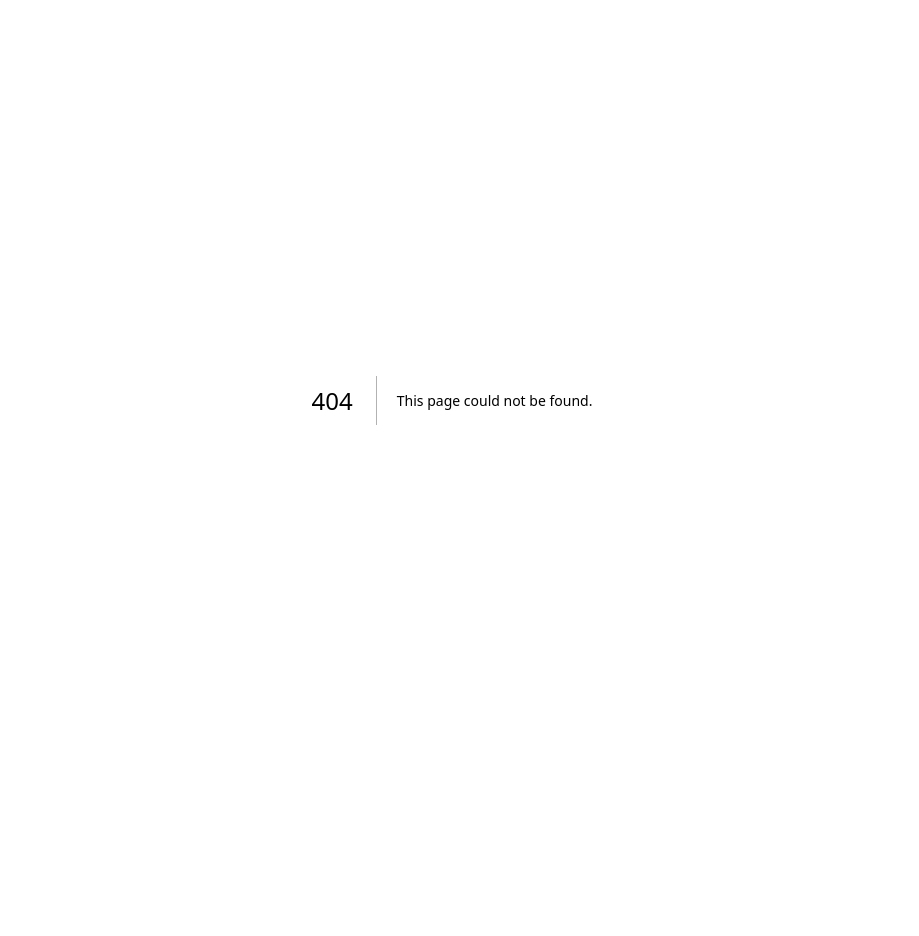
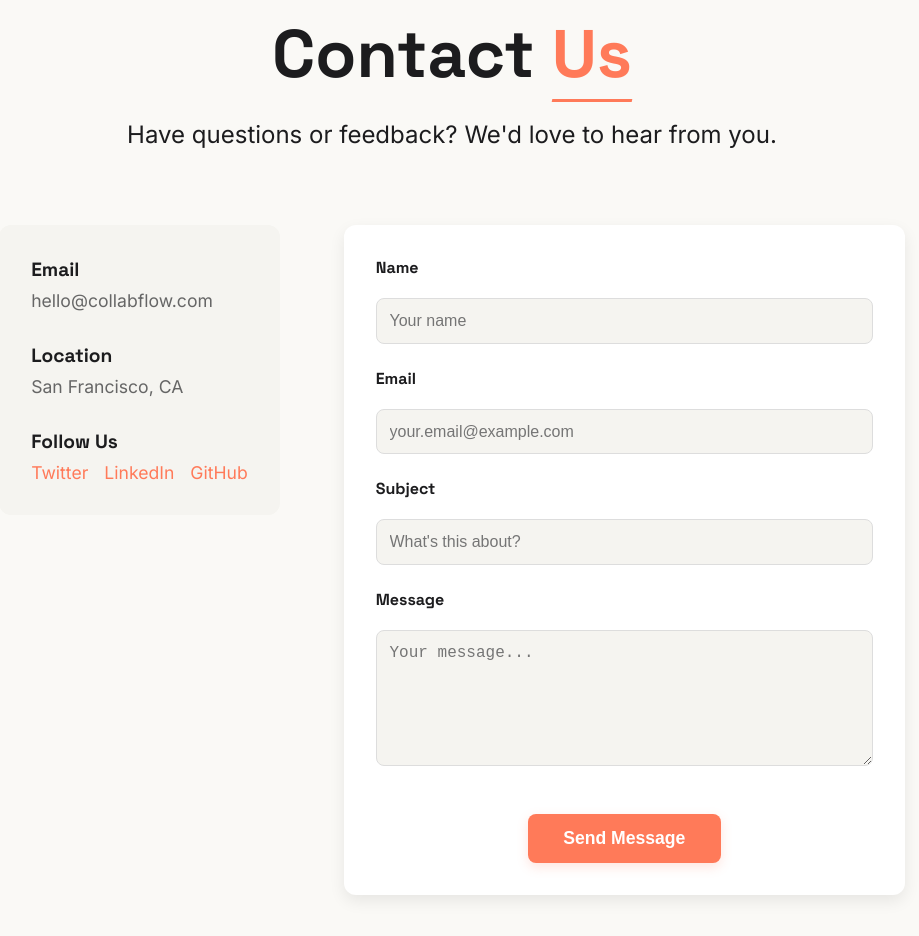
Before and after one commit to buidl-renaissance/co.lab, a Next.js app: page /contact in a window 1280 px wide. Before the commit this address had no page. Shown: the top 936 px of the page, without its empty margins (188-1107 px from the left). Before the commit the page ends 800 px from the top, so only its background shows below. Built offline with nearby package versions, Linux system fonts and the light colour scheme.

Commit message:
add contact page

```diff
--- /dev/null
+++ b/src/pages/api/contact.ts
@@ -0,0 +1,60 @@
+import type { NextApiRequest, NextApiResponse } from 'next';
+
+type ContactFormData = {
+  name: string;
+  email: string;
+  subject: string;
+  message: string;
+};
+
+type ResponseData = {
+  success: boolean;
+  error?: string;
+};
+
+export default async function handler(
+  req: NextApiRequest,
+  res: NextApiResponse<ResponseData>
+) {
+  if (req.method !== 'POST') {
+    return res.status(405).json({ success: false, error: 'Method not allowed' });
+  }
+
+  try {
+    const { name, email, subject, message } = req.body as ContactFormData;
+
+    // Validate required fields
+    if (!name || !email || !subject || !message) {
+      return res.status(400).json({
+        success: false,
+        error: 'Missing required fields'
+      });
+    }
+
+    // Validate email format
+    const emailRegex = /^[^\s@]+@[^\s@]+\.[^\s@]+$/;
+    if (!emailRegex.test(email)) {
+      return res.status(400).json({
+        success: false,
+        error: 'Invalid email format'
+      });
+    }
+
+    // Here you would typically:
+    // 1. Send an email notification
+    // 2. Store the message in a database
+    // 3. Integrate with a CRM or ticketing system
+    // For now, we'll just simulate a successful submission
+    await new Promise(resolve => setTimeout(resolve, 1000));
+
+    return res.status(200).json({
+      success: true
+    });
+  } catch (error) {
+    console.error('Error processing contact form:', error);
+    return res.status(500).json({
+      success: false,
+      error: 'Failed to process contact form'
+    });
+  }
+}
--- /dev/null
+++ b/src/pages/contact.tsx
@@ -0,0 +1,254 @@
+import React, { useState } from 'react';
+import Head from 'next/head';
+import styled from 'styled-components';
+import { Container, Main, Title, Description } from '@/components/Layout';
+import { Form, FormGroup, Label, Input, TextArea } from '@/components/Form';
+import { ButtonGroup, PrimaryButton } from '@/components/Buttons';
+
+const ContactPage = () => {
+  const [formData, setFormData] = useState({
+    name: '',
+    email: '',
+    subject: '',
+    message: ''
+  });
+  const [isSubmitting, setIsSubmitting] = useState(false);
+  const [submitStatus, setSubmitStatus] = useState<{
+    type: 'success' | 'error' | null;
+    message: string;
+  }>({ type: null, message: '' });
+
+  const handleChange = (e: React.ChangeEvent<HTMLInputElement | HTMLTextAreaElement>) => {
+    const { name, value } = e.target;
+    setFormData(prev => ({
+      ...prev,
+      [name]: value
+    }));
+  };
+
+  const handleSubmit = async (e: React.FormEvent) => {
+    e.preventDefault();
+    setIsSubmitting(true);
+    setSubmitStatus({ type: null, message: '' });
+
+    try {
+      const response = await fetch('/api/contact', {
+        method: 'POST',
+        headers: {
+          'Content-Type': 'application/json',
+        },
+        body: JSON.stringify(formData),
+      });
+
+      const data = await response.json();
+
+      if (data.success) {
+        setSubmitStatus({
+          type: 'success',
+          message: 'Thank you for your message! We will get back to you soon.'
+        });
+        setFormData({ name: '', email: '', subject: '', message: '' });
+      } else {
+        setSubmitStatus({
+          type: 'error',
+          message: data.error || 'There was an error sending your message. Please try again.'
+        });
+      }
+    } catch (error) {
+      console.error('Error submitting contact form:', error);
+      setSubmitStatus({
+        type: 'error',
+        message: 'There was an error sending your message. Please try again.'
+      });
+    } finally {
+      setIsSubmitting(false);
+    }
+  };
+
+  return (
+    <Container>
+      <Head>
+        <title>Contact Us | Co.Lab</title>
+        <meta name="description" content="Get in touch with the Co.Lab team" />
+        <link rel="icon" href="/favicon.ico" />
+      </Head>
+
+      <Main>
+        <Title>Contact <span>Us</span></Title>
+        <Description>
+          Have questions or feedback? We&apos;d love to hear from you.
+        </Description>
+
+        <ContactContainer>
+          <ContactInfo>
+            <InfoSection>
+              <InfoTitle>Email</InfoTitle>
+              <InfoText>hello@collabflow.com</InfoText>
+            </InfoSection>
+            <InfoSection>
+              <InfoTitle>Location</InfoTitle>
+              <InfoText>San Francisco, CA</InfoText>
+            </InfoSection>
+            <InfoSection>
+              <InfoTitle>Follow Us</InfoTitle>
+              <SocialLinks>
+                <SocialLink href="https://twitter.com/collabflow" target="_blank" rel="noopener noreferrer">
+                  Twitter
+                </SocialLink>
+                <SocialLink href="https://linkedin.com/company/collabflow" target="_blank" rel="noopener noreferrer">
+                  LinkedIn
+                </SocialLink>
+                <SocialLink href="https://github.com/collabflow" target="_blank" rel="noopener noreferrer">
+                  GitHub
+                </SocialLink>
+              </SocialLinks>
+            </InfoSection>
+          </ContactInfo>
+
+          <ContactForm onSubmit={handleSubmit}>
+            <FormGroup>
+              <Label htmlFor="name">Name</Label>
+              <Input
+                id="name"
+                name="name"
+                type="text"
+                value={formData.name}
+                onChange={handleChange}
+                placeholder="Your name"
+                required
+              />
+            </FormGroup>
+
+            <FormGroup>
+              <Label htmlFor="email">Email</Label>
+              <Input
+                id="email"
+                name="email"
+                type="email"
+                value={formData.email}
+                onChange={handleChange}
+                placeholder="your.email@example.com"
+                required
+              />
+            </FormGroup>
+
+            <FormGroup>
+              <Label htmlFor="subject">Subject</Label>
+              <Input
+                id="subject"
+                name="subject"
+                type="text"
+                value={formData.subject}
+                onChange={handleChange}
+                placeholder="What&apos;s this about?"
+                required
+              />
+            </FormGroup>
+
+            <FormGroup>
+              <Label htmlFor="message">Message</Label>
+              <TextArea
+                id="message"
+                name="message"
+                value={formData.message}
+                onChange={handleChange}
+                placeholder="Your message..."
+                rows={6}
+                required
+              />
+            </FormGroup>
+
+            {submitStatus.type && (
+              <StatusMessage type={submitStatus.type}>
+                {submitStatus.message}
+              </StatusMessage>
+            )}
+
+            <ButtonGroup>
+              <PrimaryButton type="submit" disabled={isSubmitting}>
+                {isSubmitting ? 'Sending...' : 'Send Message'}
+              </PrimaryButton>
+            </ButtonGroup>
+          </ContactForm>
+        </ContactContainer>
+      </Main>
+    </Container>
+  );
+};
+
+export default ContactPage;
+
+const ContactContainer = styled.div`
+  display: grid;
+  grid-template-columns: 1fr 2fr;
+  gap: 4rem;
+  max-width: 1200px;
+  margin: 2rem auto;
+  padding: 0 1rem;
+
+  @media (max-width: 768px) {
+    grid-template-columns: 1fr;
+    gap: 2rem;
+  }
+`;
+
+const ContactInfo = styled.div`
+  background-color: #f5f4f0;
+  padding: 2rem;
+  border-radius: 12px;
+  height: fit-content;
+`;
+
+const InfoSection = styled.div`
+  margin-bottom: 2rem;
+
+  &:last-child {
+    margin-bottom: 0;
+  }
+`;
+
+const InfoTitle = styled.h3`
+  font-family: 'Space Grotesk', sans-serif;
+  font-size: 1.2rem;
+  margin-bottom: 0.5rem;
+  color: #1C1C1E;
+`;
+
+const InfoText = styled.p`
+  font-size: 1.1rem;
+  color: #666;
+  margin: 0;
+`;
+
+const SocialLinks = styled.div`
+  display: flex;
+  gap: 1rem;
+  flex-wrap: wrap;
+`;
+
+const SocialLink = styled.a`
+  color: #ff7a59;
+  text-decoration: none;
+  font-size: 1.1rem;
+  transition: color 0.2s;
+
+  &:hover {
+    color: #ff6a45;
+  }
+`;
+
+const ContactForm = styled(Form)`
+  background-color: white;
+  padding: 2rem;
+  border-radius: 12px;
+  box-shadow: 0 6px 16px rgba(0, 0, 0, 0.08);
+`;
+
+const StatusMessage = styled.div<{ type: 'success' | 'error' }>`
+  padding: 1rem;
+  border-radius: 4px;
+  margin-bottom: 1rem;
+  background-color: ${props => props.type === 'success' ? '#d4edda' : '#f8d7da'};
+  color: ${props => props.type === 'success' ? '#155724' : '#721c24'};
+  border: 1px solid ${props => props.type === 'success' ? '#c3e6cb' : '#f5c6cb'};
+`;
```
